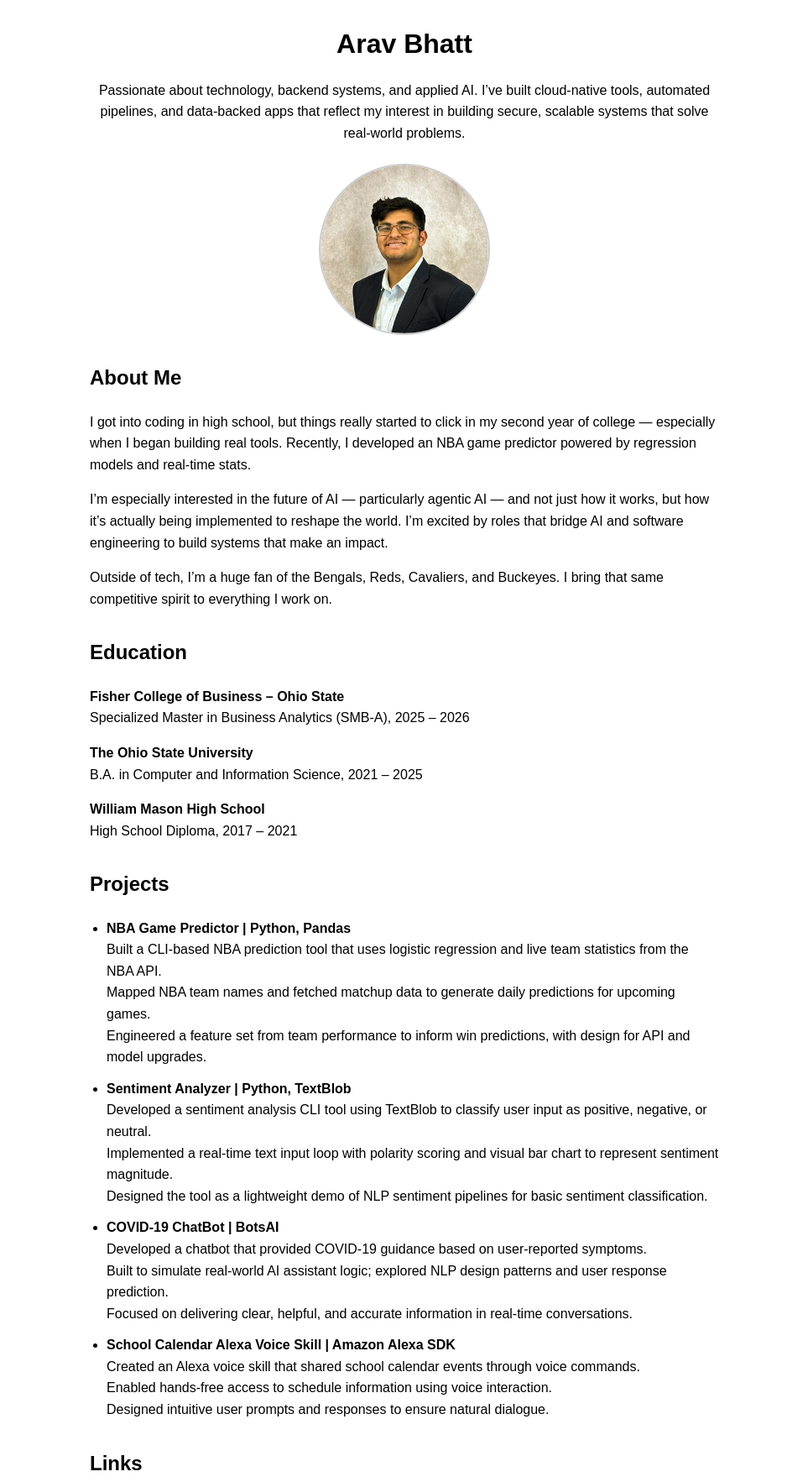
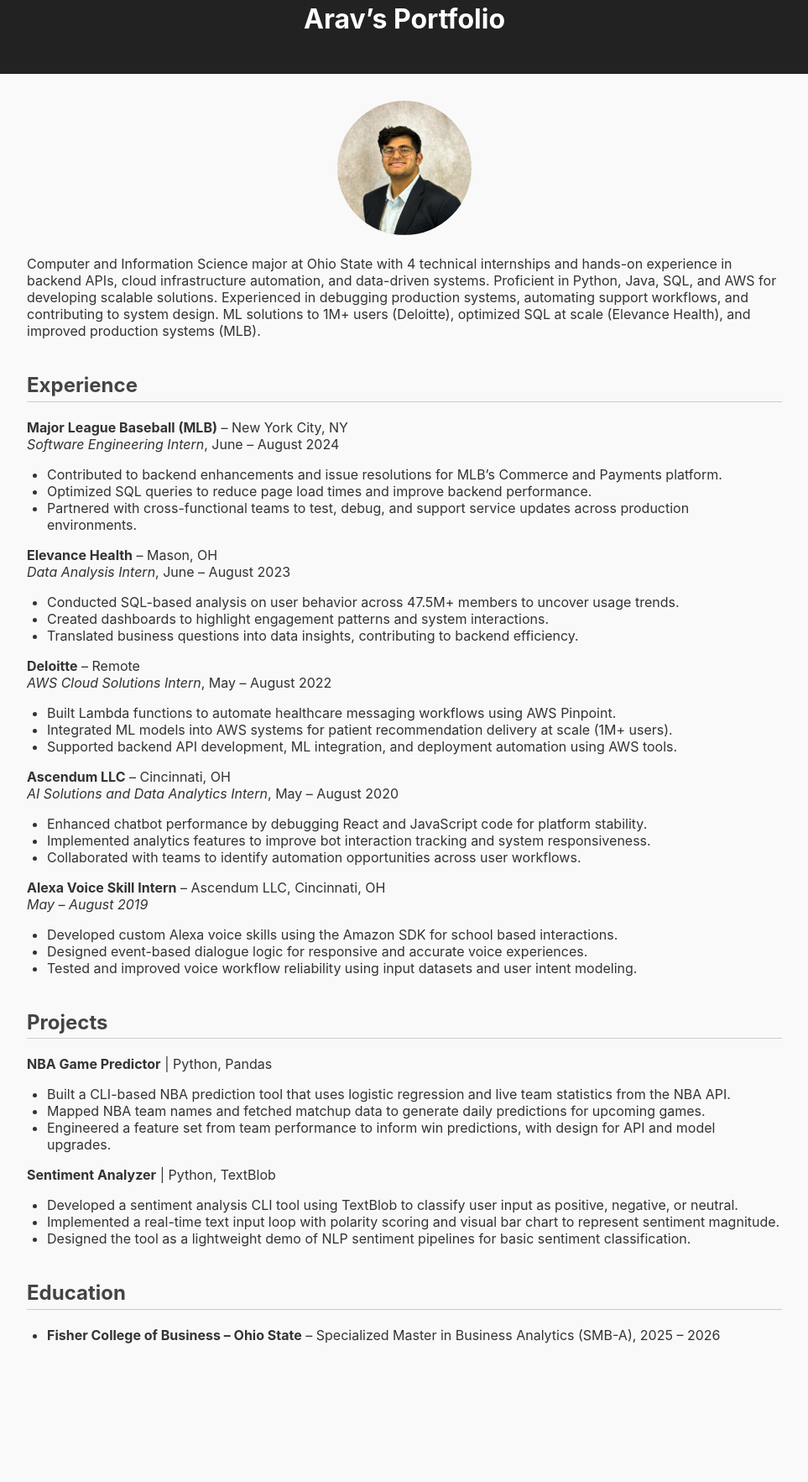
Before and after one commit to aravbhatt/aravbhatt.github.io, a plain HTML site: page index.html in a window 1280 px wide. Shown: the part 42-1807 px from the top of the page at 84% size, without its empty margins (158-1121 px from the left). After the commit the page ends 1706 px from the top, so only its background shows below. Drawn offline with Linux system fonts and the light colour scheme.

Commit message:
Update index.html

```diff
--- a/index.html
+++ b/index.html
@@ -2,99 +2,131 @@
 <html lang="en">
 <head>
   <meta charset="UTF-8" />
-  <meta name="viewport" content="width=device-width, initial-scale=1.0" />
-  <title>Arav Bhatt</title>
+  <meta name="viewport" content="width=device-width, initial-scale=1.0"/>
+  <title>Arav’s Portfolio</title>
   <style>
     body {
-      font-family: sans-serif;
-      max-width: 750px;
-      margin: 2rem auto;
-      padding: 1rem;
-      line-height: 1.6;
+      font-family: -apple-system, BlinkMacSystemFont, 'Segoe UI', Roboto, Helvetica, Arial, sans-serif;
+      margin: 0;
+      padding: 0;
+      background-color: #f9f9f9;
+      color: #333;
     }
-    a { color: #0070f3; text-decoration: none; }
-    h1 { margin-bottom: 0.5rem; text-align: center; }
-    h2 { margin-top: 2rem; }
-    .center { text-align: center; }
-    .profile-img {
-      width: 200px;
-      height: 200px;
+    header {
+      background-color: #222;
+      color: white;
+      padding: 1.5rem;
+      text-align: center;
+    }
+    .container {
+      max-width: 900px;
+      margin: auto;
+      padding: 2rem;
+    }
+    img {
+      width: 160px;
+      height: 160px;
+      object-fit: cover;
       border-radius: 50%;
-      object-fit: cover;
-      border: 2px solid #ccc;
-      margin: 1.5rem auto;
       display: block;
+      margin: 0 auto 1.5rem;
+    }
+    h2 {
+      color: #444;
+      margin-top: 2.5rem;
+      border-bottom: 1px solid #ccc;
+      padding-bottom: 0.3rem;
     }
     ul {
-      padding-left: 1.25rem;
+      padding-left: 1.5rem;
     }
-    li {
-      margin-bottom: 0.75rem;
+    .section {
+      margin-bottom: 2rem;
+    }
+    .label {
+      font-weight: bold;
+    }
+    a {
+      color: #0073e6;
+      text-decoration: none;
+    }
+    a:hover {
+      text-decoration: underline;
     }
   </style>
 </head>
 <body>
+  <header>
+    <h1>Arav’s Portfolio</h1>
+  </header>
+  <div class="container">
+    <img src="1743615482554.jpeg" alt="Profile Picture" />
 
-  <h1>Arav Bhatt</h1>
-  <p class="center">
-    Passionate about technology, backend systems, and applied AI. I’ve built cloud-native tools, automated pipelines, and data-backed apps that reflect my interest in building secure, scalable systems that solve real-world problems.
-  </p>
+    <div class="section">
+      <p>Computer and Information Science major at Ohio State with 4 technical internships and hands-on experience in backend APIs, cloud infrastructure automation, and data-driven systems. Proficient in Python, Java, SQL, and AWS for developing scalable solutions. Experienced in debugging production systems, automating support workflows, and contributing to system design. ML solutions to 1M+ users (Deloitte), optimized SQL at scale (Elevance Health), and improved production systems (MLB).</p>
+    </div>
 
-  <img src="1743615482554.jpeg" alt="Arav Bhatt" class="profile-img" />
+    <div class="section">
+      <h2>Experience</h2>
+      <p><strong>Major League Baseball (MLB)</strong> – New York City, NY<br/>
+      <em>Software Engineering Intern</em>, June – August 2024</p>
+      <ul>
+        <li>Contributed to backend enhancements and issue resolutions for MLB’s Commerce and Payments platform.</li>
+        <li>Optimized SQL queries to reduce page load times and improve backend performance.</li>
+        <li>Partnered with cross-functional teams to test, debug, and support service updates across production environments.</li>
+      </ul>
 
-  <h2>About Me</h2>
-  <p>
-    I got into coding in high school, but things really started to click in my second year of college — especially when I began building real tools. Recently, I developed an NBA game predictor powered by regression models and real-time stats.
-  </p>
-  <p>
-    I’m especially interested in the future of AI — particularly agentic AI — and not just how it works, but how it’s actually being implemented to reshape the world. I’m excited by roles that bridge AI and software engineering to build systems that make an impact.
-  </p>
-  <p>
-    Outside of tech, I’m a huge fan of the Bengals, Reds, Cavaliers, and Buckeyes. I bring that same competitive spirit to everything I work on.
-  </p>
+      <p><strong>Elevance Health</strong> – Mason, OH<br/>
+      <em>Data Analysis Intern</em>, June – August 2023</p>
+      <ul>
+        <li>Conducted SQL-based analysis on user behavior across 47.5M+ members to uncover usage trends.</li>
+        <li>Created dashboards to highlight engagement patterns and system interactions.</li>
+        <li>Translated business questions into data insights, contributing to backend efficiency.</li>
+      </ul>
 
-  <h2>Education</h2>
-  <p><strong>Fisher College of Business – Ohio State</strong><br />
-  Specialized Master in Business Analytics (SMB-A), 2025 – 2026</p>
-  <p><strong>The Ohio State University</strong><br />
-  B.A. in Computer and Information Science, 2021 – 2025</p>
-  <p><strong>William Mason High School</strong><br />
-  High School Diploma, 2017 – 2021</p>
+      <p><strong>Deloitte</strong> – Remote<br/>
+      <em>AWS Cloud Solutions Intern</em>, May – August 2022</p>
+      <ul>
+        <li>Built Lambda functions to automate healthcare messaging workflows using AWS Pinpoint.</li>
+        <li>Integrated ML models into AWS systems for patient recommendation delivery at scale (1M+ users).</li>
+        <li>Supported backend API development, ML integration, and deployment automation using AWS tools.</li>
+      </ul>
 
-  <h2>Projects</h2>
-  <ul>
-    <li><strong>NBA Game Predictor | Python, Pandas</strong><br />
-    Built a CLI-based NBA prediction tool that uses logistic regression and live team statistics from the NBA API.<br />
-    Mapped NBA team names and fetched matchup data to generate daily predictions for upcoming games.<br />
-    Engineered a feature set from team performance to inform win predictions, with design for API and model upgrades.</li>
+      <p><strong>Ascendum LLC</strong> – Cincinnati, OH<br/>
+      <em>AI Solutions and Data Analytics Intern</em>, May – August 2020</p>
+      <ul>
+        <li>Enhanced chatbot performance by debugging React and JavaScript code for platform stability.</li>
+        <li>Implemented analytics features to improve bot interaction tracking and system responsiveness.</li>
+        <li>Collaborated with teams to identify automation opportunities across user workflows.</li>
+      </ul>
 
-    <li><strong>Sentiment Analyzer | Python, TextBlob</strong><br />
-    Developed a sentiment analysis CLI tool using TextBlob to classify user input as positive, negative, or neutral.<br />
-    Implemented a real-time text input loop with polarity scoring and visual bar chart to represent sentiment magnitude.<br />
-    Designed the tool as a lightweight demo of NLP sentiment pipelines for basic sentiment classification.</li>
+      <p><strong>Alexa Voice Skill Intern</strong> – Ascendum LLC, Cincinnati, OH<br/>
+      <em>May – August 2019</em></p>
+      <ul>
+        <li>Developed custom Alexa voice skills using the Amazon SDK for school based interactions.</li>
+        <li>Designed event-based dialogue logic for responsive and accurate voice experiences.</li>
+        <li>Tested and improved voice workflow reliability using input datasets and user intent modeling.</li>
+      </ul>
+    </div>
 
-    <li><strong>COVID-19 ChatBot | BotsAI</strong><br />
-    Developed a chatbot that provided COVID-19 guidance based on user-reported symptoms.<br />
-    Built to simulate real-world AI assistant logic; explored NLP design patterns and user response prediction.<br />
-    Focused on delivering clear, helpful, and accurate information in real-time conversations.</li>
+    <div class="section">
+      <h2>Projects</h2>
+      <p><strong>NBA Game Predictor</strong> | Python, Pandas</p>
+      <ul>
+        <li>Built a CLI-based NBA prediction tool that uses logistic regression and live team statistics from the NBA API.</li>
+        <li>Mapped NBA team names and fetched matchup data to generate daily predictions for upcoming games.</li>
+        <li>Engineered a feature set from team performance to inform win predictions, with design for API and model upgrades.</li>
+      </ul>
 
-    <li><strong>School Calendar Alexa Voice Skill | Amazon Alexa SDK</strong><br />
-    Created an Alexa voice skill that shared school calendar events through voice commands.<br />
-    Enabled hands-free access to schedule information using voice interaction.<br />
-    Designed intuitive user prompts and responses to ensure natural dialogue.</li>
-  </ul>
+      <p><strong>Sentiment Analyzer</strong> | Python, TextBlob</p>
+      <ul>
+        <li>Developed a sentiment analysis CLI tool using TextBlob to classify user input as positive, negative, or neutral.</li>
+        <li>Implemented a real-time text input loop with polarity scoring and visual bar chart to represent sentiment magnitude.</li>
+        <li>Designed the tool as a lightweight demo of NLP sentiment pipelines for basic sentiment classification.</li>
+      </ul>
+    </div>
 
-  <h2>Links</h2>
-  <ul>
-    <li><a href="https://github.com/aravbhatt" target="_blank">GitHub</a></li>
-    <li><a href="https://www.linkedin.com/in/arav-bhatt/" target="_blank">LinkedIn</a></li>
-    <li><a href="resume.pdf" target="_blank">Resume (PDF)</a></li>
-  </ul>
-
-  <h2>Contact</h2>
-  <p>Email: arav.bhatt@gmail.com</p>
-
-  <p style="text-align:center; margin-top:3rem;">© 2025 Arav Bhatt</p>
-
-</body>
-</html>
+    <div class="section">
+      <h2>Education</h2>
+      <ul>
+        <li><strong>Fisher College of Business – Ohio State</strong> – Specialized Master in Business Analytics (SMB-A), 2025 – 2026</li
```
